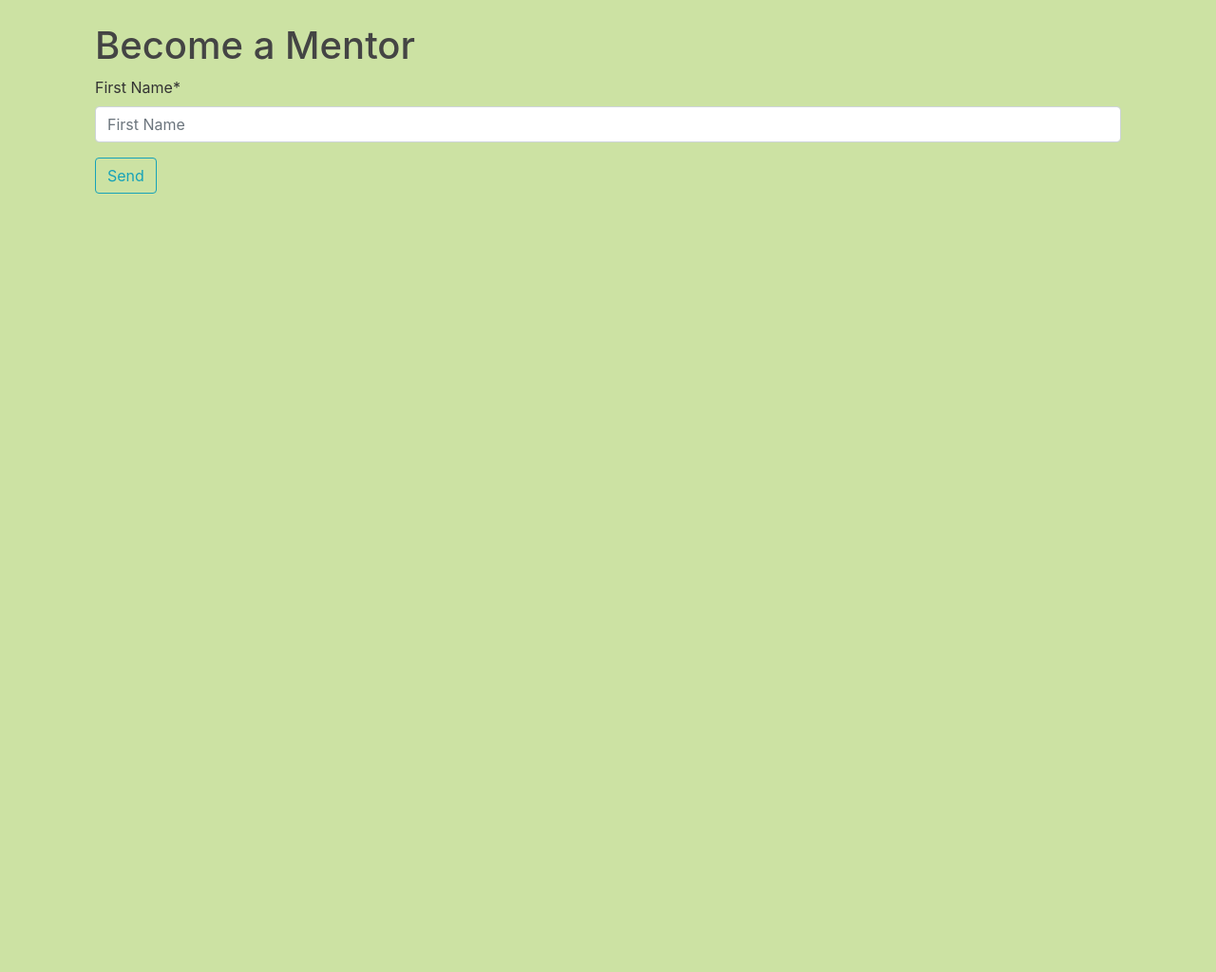
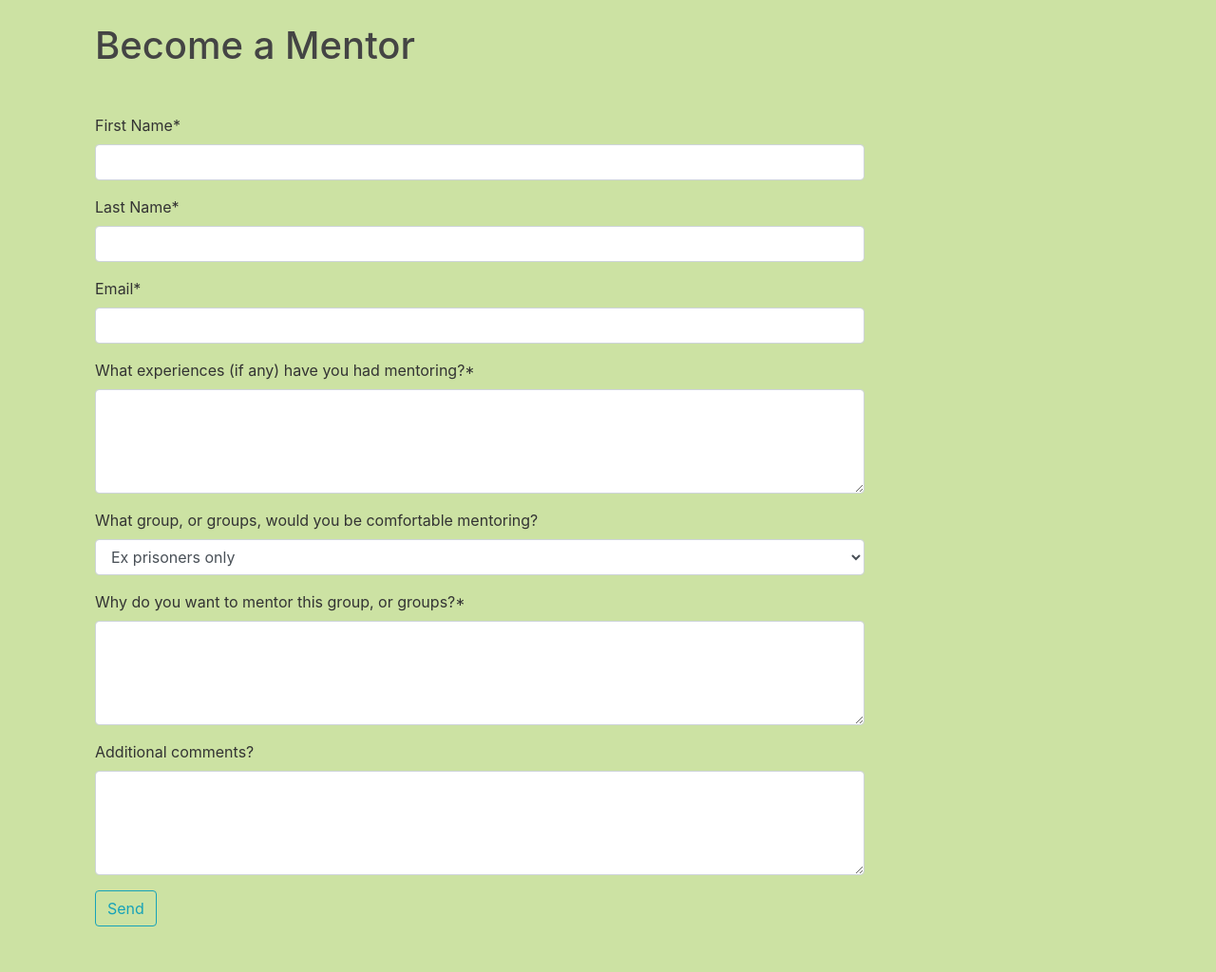
Before and after one commit to alex-eman/freedom-network, a Django app: page /become_mentor/ in a window 1280 px wide. Shown: the part 56-1080 px from the top of the page at 95% size. Before the commit the page ends 260 px from the top, so only its background shows below. Run offline with Django 3.2, Linux system fonts and the light colour scheme; some libraries are stand-ins or nearby versions.

Commit message:
Finished become mentor page (no functionality but it looks nice now)

```diff
--- a/hub/templates/hub/become_mentor.html
+++ b/hub/templates/hub/become_mentor.html
@@ -4,17 +4,53 @@
 
 {% block content %}
 
-    <h1>Become a Mentor</h1>
+    <h1 class="mb-5">Become a Mentor</h1>
 
-    <form method="POST">
+
+    <form method="POST" class="w-75">
+        {% csrf_token %}
         <div class="form-group">
             <label for="firstNameInput">First Name*</label>
-            <input type="text" class="form-control" placeholder="First Name" required>
+            <input type="text" class="form-control" required>
         </div>
 
         <div class="form-group">
-                <button class="btn btn-outline-info" type="submit">Send</button>
-            </div>
+            <label for="lastNameInput">Last Name*</label>
+            <input type="text" class="form-control" required>
+        </div>
+
+        <div class="form-group">
+            <label for="emailInput">Email*</label>
+            <input type="email" class="form-control" required>
+        </div>
+
+        <div class="form-group">
+            <label for="experienceInput">What experiences (if any) have you had mentoring?*</label>
+            <textarea class="form-control" rows="4" required></textarea>
+        </div>
+
+        <div class="form-group">
+            <label for="groupSelection">What group, or groups, would you be comfortable mentoring?</label>
+            <select class="form-control">
+                <option>Ex prisoners only</option>
+                <option>Veterans only</option>
+                <option>Both</option>
+            </select>
+        </div>
+
+        <div class="form-group">
+            <label for="justificationInput">Why do you want to mentor this group, or groups?*</label>
+            <textarea class="form-control" rows="4" required></textarea>
+        </div>
+
+        <div class="form-group">
+            <label for="optionalInput">Additional comments?</label>
+            <textarea class="form-control" rows="4"></textarea>
+        </div>
+
+        <div class="form-group mb-5">
+            <button class="btn btn-outline-info" type="submit">Send</button>
+        </div>
     </form>
 
 {% endblock content %}
--- a/hub/templates/hub/contact.html
+++ b/hub/templates/hub/contact.html
@@ -5,13 +5,13 @@
 
 {% block content %}
 
-    <h1>Contact Us</h1>
+    <h1 class="mb-5">Contact Us</h1>
 
-    <form method="POST">
+    <form method="POST" class="w-75">
 
         {% csrf_token %}
         <fieldset class="form-group">
-            <legend class="border-bottom mb-4">Send Us an Email</legend>
+            <legend class="border-bottom border-dark mb-4">Send Us an Email</legend>
             {{ form|crispy }}
         </fieldset>
 
```
